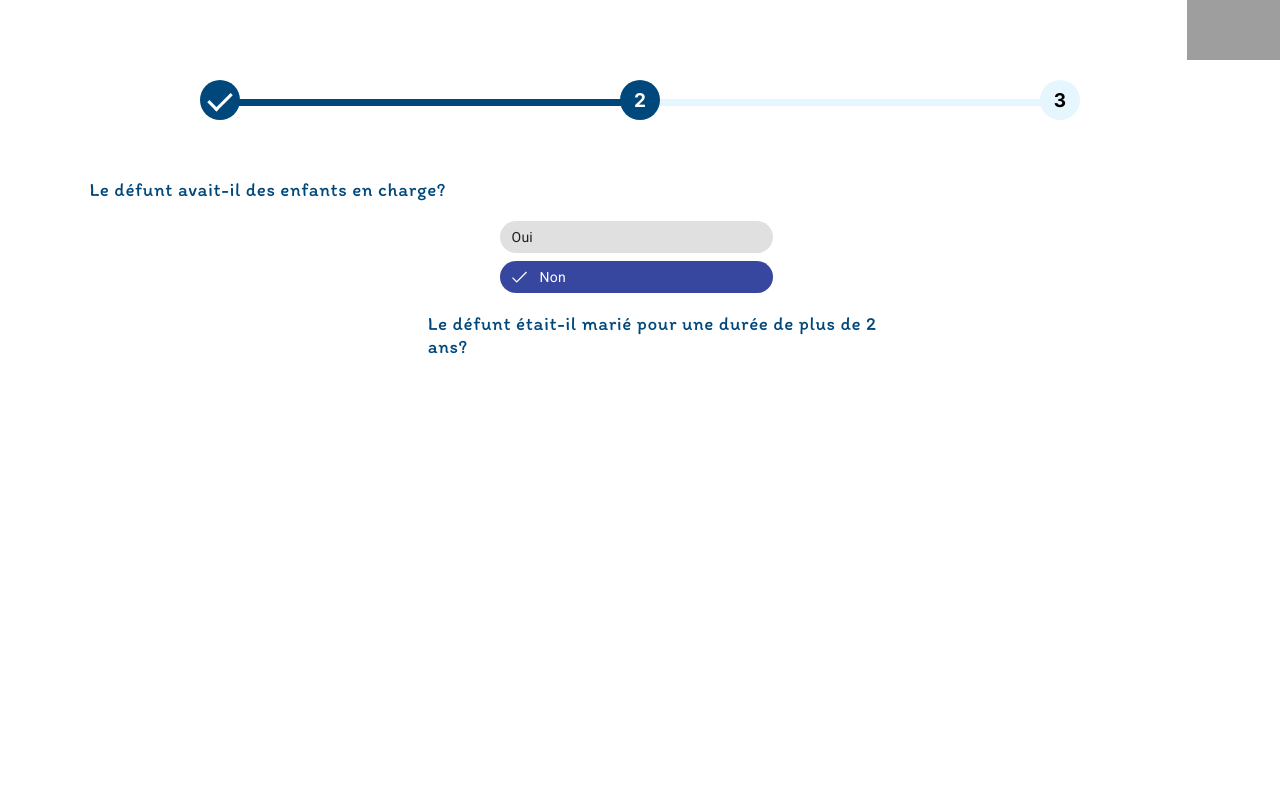
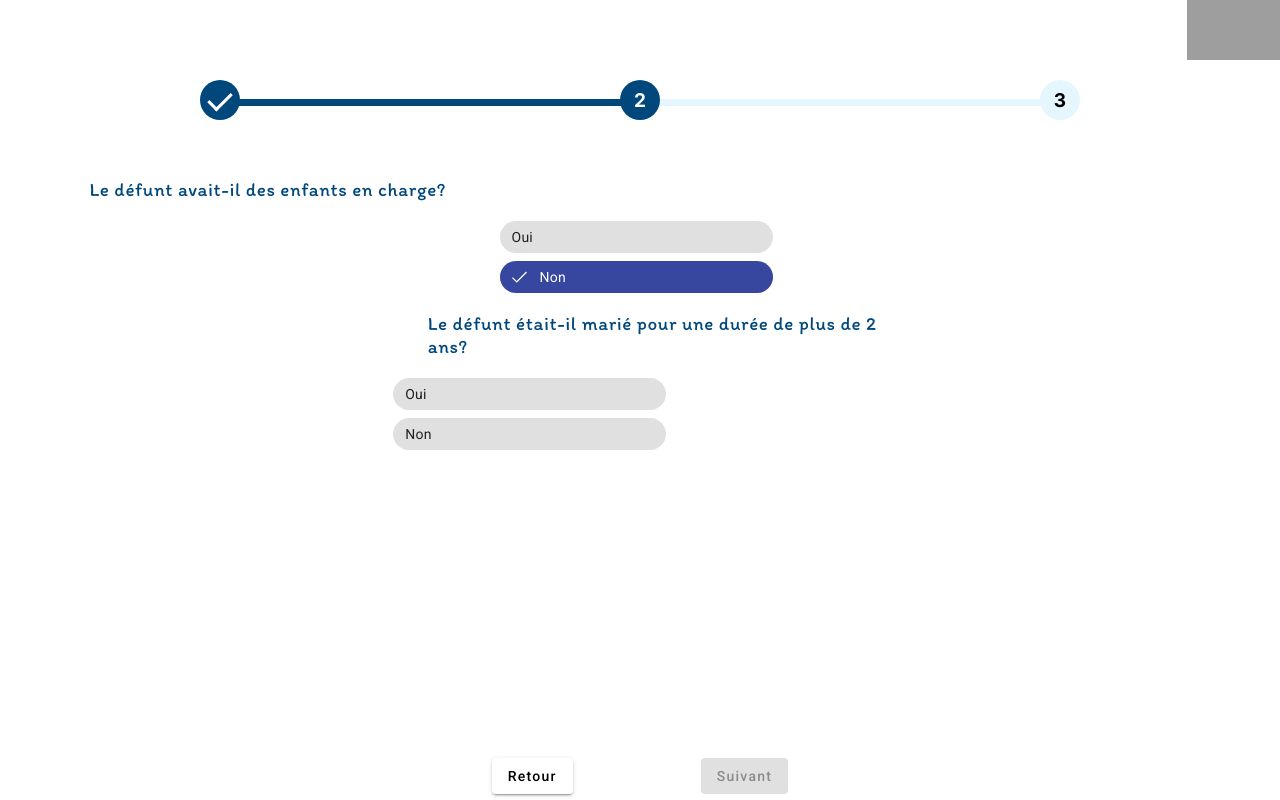
Before and after one commit to ouahlineomaima/cmr-frontend, an Angular app: page /simulation-en-ligne in a window 1280 px wide. Both pictures are taken after a click on the button "Non". Shown: the top 800 px of the page. Built offline with nearby package versions, Linux system fonts and the light colour scheme; grey boxes are pictures that could not be loaded.

Commit message:
Fixing the CSS of the footer

```diff
--- a/src/app/pages/choix-simulation/choix-simulation.component.css
+++ b/src/app/pages/choix-simulation/choix-simulation.component.css
@@ -7,6 +7,7 @@
     flex-direction: column;
 
     height: 100vh;
+
 }
 
 .header {
--- a/src/app/pages/simulation-en-ligne/simulation-en-ligne.component.css
+++ b/src/app/pages/simulation-en-ligne/simulation-en-ligne.component.css
@@ -6,8 +6,10 @@
 .container-resultat {
     display: flex;
     flex-direction: column;
+    overflow-y: auto;
 
-    height: 100vh;
+
+    height: 90vh;
 }
 .header {
     display: flex;
@@ -46,7 +48,7 @@ h4 {
     flex-direction: row;
     justify-content: center;
     align-items: center;
-    margin-top: 95%;
+    margin-top: 3%;
 }
 .next{
     margin: 0 5%;
--- a/src/app/pages/simulation-en-ligne/simulation-en-ligne.component.html
+++ b/src/app/pages/simulation-en-ligne/simulation-en-ligne.component.html
@@ -17,14 +17,19 @@
 
         <div *ngIf="sharedVariablesService.hasChildren === false">
             <h4 class="qst">Le défunt était-il marié pour une durée de plus de 2 ans?</h4>
+            <mat-chip-listbox class="mat-mdc-chip-set-stacked chips" aria-label="Color selection">
+                <mat-chip-option *ngFor="let chip of availableBooleans"
+                    [color]="selectedBooleanHasChildren=== chip.name ? chip.color : null"
+                    (click)="onChipClickHasChildren(chip.name); updateButtonState();">
+                    {{chip.name}}
+                </mat-chip-option>
+            </mat-chip-listbox>
         </div>
 
+    </div>
 
-
-
-    </div>
-    <section class="footer">
-        <button mat-raised-button class="next" (click)="onSubmit()">Retour</button>
-        <button mat-raised-button class="next" [disabled]="isButtonDisabled" color="primary" (click)="onSubmit()">Suivant</button>
-    </section>
 </div>
+<section class="footer">
+    <button mat-raised-button class="next" (click)="onSubmit()">Retour</button>
+    <button mat-raised-button class="next" [disabled]="isButtonDisabled" color="primary" (click)="onSubmit()">Suivant</button>
+</section>
```
